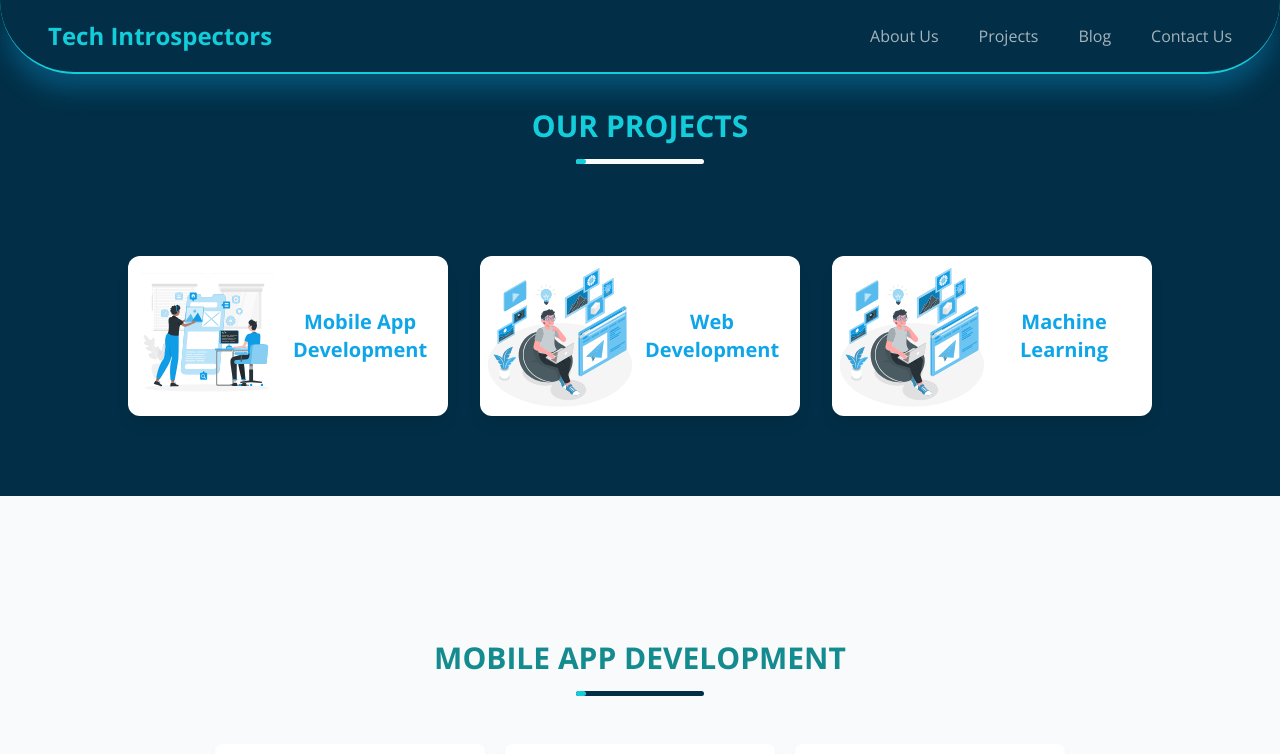
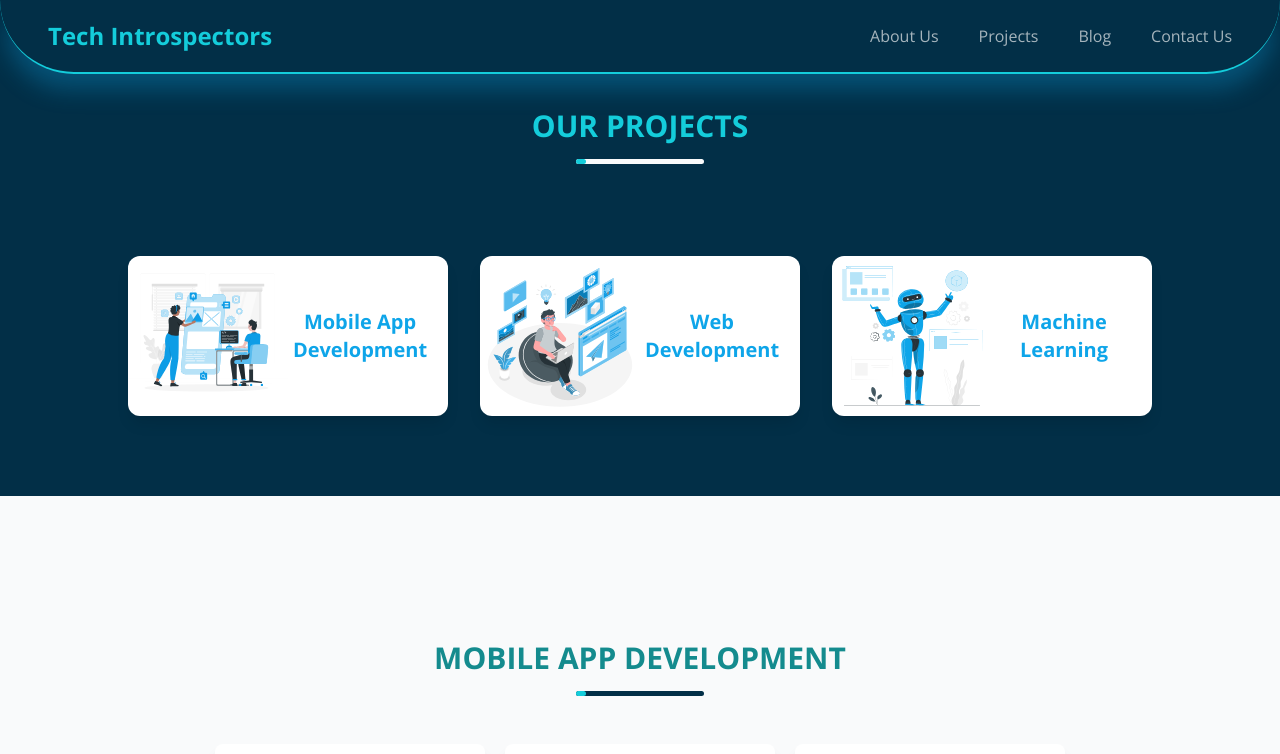
Before and after one commit to tech-introspectors/tech-introspectors-web, a Next.js app: page /projects in a window 1280 px wide. Shown: the top 754 px of the page. Built offline with nearby package versions, Linux system fonts and the light colour scheme.

Commit message:
✨ Updated project page

```diff
--- a/components/views/ProjectPage/components/ProjectCard.jsx
+++ b/components/views/ProjectPage/components/ProjectCard.jsx
@@ -22,7 +22,7 @@ const ProjectCard = ({
               rounded-lg duration-300 group
         "
         >
-          <Link href={projectDemoLink || "#"}>
+          <Link href={projectDemoLink || "#"} passHref>
             <a target={projectDemoLink && "_blank"}>
               <AiFillEye
                 className="text-white
--- a/data/aboutUsData/ourTeamData.js
+++ b/data/aboutUsData/ourTeamData.js
@@ -10,7 +10,7 @@ export const teamMemberData = [
   {
     img: "images/aboutUsImg/teamMemberImg/pavan.png",
     name: "M.Pavan Kumar",
-    profession: "Developer",
+    profession: "Co-Founder",
     aboutHim:
       "A front-end wizard. App UI developer, Full Stack developer | Self learner with a passion over learning.",
 
@@ -45,7 +45,7 @@ export const teamMemberData = [
   {
     img: "images/aboutUsImg/teamMemberImg/kamal.png",
     name: "D.Sai Kamal",
-    profession: "Developer",
+    profession: "Co-Founder",
     aboutHim:
       "A tech enthusiast and an AI,ML geek. Passionate about Data Science and currently on the journey to become a full stack developer.",
 
--- a/data/projectsData/typeOfprojectsData.js
+++ b/data/projectsData/typeOfprojectsData.js
@@ -11,7 +11,7 @@ export const typeOfprojectsData = [
   },
   {
     id: "machineLearning",
-    img: "images/projectsImg/web-development.svg",
+    img: "images/projectsImg/ml.svg",
     type: "Machine Learning",
   },
 ];
@@ -22,8 +22,7 @@ export const projectsShowCaseData = [
       {
         category: "Mobile APP",
         projectDemoLink: "/#",
-        projectImgSrc:
-          "/images/projectsImg/topProjectImg/home-screen.jpeg",
+        projectImgSrc: "/images/projectsImg/topProjectImg/home-screen.jpeg",
         projectName: "Leaf Disease Identification",
         projectDescription:
           "A mobile application that uses an integrated machine learning model to identify and classify leaves based on their disease.",
@@ -40,8 +39,7 @@ export const projectsShowCaseData = [
       {
         category: "Mobile APP",
         projectDemoLink: "/#",
-        projectImgSrc:
-          "/images/projectsImg/topProjectImg/musicplayer.jpg",
+        projectImgSrc: "/images/projectsImg/topProjectImg/musicplayer.jpg",
         projectName: "Flutter Music Player",
         projectDescription:
           "A music player with stunning UI that allows users to listen to music and play it in the background.",
@@ -50,8 +48,7 @@ export const projectsShowCaseData = [
       {
         category: "Mobile APP",
         projectDemoLink: "/#",
-        projectImgSrc:
-          "/images/projectsImg/topProjectImg/flutter-ocr.jpg",
+        projectImgSrc: "/images/projectsImg/topProjectImg/flutter-ocr.jpg",
         projectName: "Flutter OCR",
         projectDescription:
           "A mobile application to decompose the given image into objects and extract text from it.",
@@ -59,8 +56,7 @@ export const projectsShowCaseData = [
       {
         category: "Mobile APP",
         projectDemoLink: "/#",
-        projectImgSrc:
-          "/images/projectsImg/topProjectImg/radio.jpg",
+        projectImgSrc: "/images/projectsImg/topProjectImg/radio.jpg",
         projectName: "Radio app",
         projectDescription:
           "A mobile application that displays the local radio stations and allows users to listen to various radio stations.",
@@ -68,8 +64,7 @@ export const projectsShowCaseData = [
       {
         category: "Mobile APP",
         projectDemoLink: "/#",
-        projectImgSrc:
-          "/images/projectsImg/topProjectImg/news.jpeg",
+        projectImgSrc: "/images/projectsImg/topProjectImg/news.jpeg",
         projectName: "News App",
         projectDescription:
           "A mobile application that displays the latest news and articles from various news sources.",
@@ -80,7 +75,8 @@ export const projectsShowCaseData = [
     webDevelopmentProjects: [
       {
         category: "Web Application",
-        projectDemoLink: "/#",
+        projectDemoLink:
+          "https://object-classification-using-tf.herokuapp.com/",
         projectImgSrc:
           "/images/projectsImg/topProjectImg/obj classification.PNG",
         projectName: "Object Classification",
@@ -89,7 +85,7 @@ export const projectsShowCaseData = [
       },
       {
         category: "Web Application",
-        projectDemoLink: "/#",
+        projectDemoLink: "basic-banking-system-six.vercel.app",
         projectImgSrc:
           "/images/projectsImg/topProjectImg/basic-banking-system.png",
         projectName: "Banking Web Application",
@@ -98,7 +94,8 @@ export const projectsShowCaseData = [
       },
       {
         category: "Web Application",
-        projectDemoLink: "/#",
+        projectDemoLink:
+          "https://dantusaikamal.github.io/Covid-Emergency-Resources/",
         projectImgSrc:
           "/images/projectsImg/topProjectImg/emergency-supplies.PNG",
         projectName: "Covid Emergency Supplies",
@@ -107,18 +104,16 @@ export const projectsShowCaseData = [
       },
       {
         category: "Web Application",
-        projectDemoLink: "/#",
-        projectImgSrc:
-          "/images/projectsImg/topProjectImg/social media.png",
+        projectDemoLink: "https://mg-share-me.netlify.app/",
+        projectImgSrc: "/images/projectsImg/topProjectImg/social media.png",
         projectName: "Social media app",
         projectDescription:
           "A web application that allows users to share their posts and comments with other users.",
       },
       {
         category: "Web Application",
-        projectDemoLink: "/#",
-        projectImgSrc:
-          "/images/projectsImg/topProjectImg/whatsapp-clone.png",
+        projectDemoLink: "http://whatsapp-clone-eosin.vercel.app/",
+        projectImgSrc: "/images/projectsImg/topProjectImg/whatsapp-clone.png",
         projectName: "Whatsapp Clone",
         projectDescription:
           "A web application that allows users to send and receive messages with other users.",
@@ -126,8 +121,7 @@ export const projectsShowCaseData = [
       {
         category: "Web Application",
         projectDemoLink: "/#",
-        projectImgSrc:
-          "/images/projectsImg/topProjectImg/dashboard.png",
+        projectImgSrc: "/images/projectsImg/topProjectImg/dashboard.png",
         projectName: "Dashboard Visualization",
         projectDescription:
           "A web application that displays the data in a dashboard and visualizes it in various graphs.",
@@ -140,8 +134,7 @@ export const projectsShowCaseData = [
       {
         category: "Data Science",
         projectDemoLink: "/#",
-        projectImgSrc:
-          "/images/projectsImg/topProjectImg/churn.png",
+        projectImgSrc: "/images/projectsImg/topProjectImg/churn.png",
         projectName: "Telecom Churn Analysis",
         projectDescription:
           "A machine learning project that uses various machine learning algorithms to predict whether a customer will churn or not.",
@@ -149,8 +142,7 @@ export const projectsShowCaseData = [
       {
         category: "Deep Learning",
         projectDemoLink: "/#",
-        projectImgSrc:
-          "/images/projectsImg/topProjectImg/stylegan.jpg",
+        projectImgSrc: "/images/projectsImg/topProjectImg/stylegan.jpg",
         projectName: "Semantic Editing using StyleGAN",
         projectDescription:
           "A deep learning project that uses stylegan to generate various facial features for given images.",
@@ -158,8 +150,7 @@ export const projectsShowCaseData = [
       {
         category: "Machine Learning",
         projectDemoLink: "/#",
-        projectImgSrc:
-          "/images/projectsImg/topProjectImg/hulo-clone.png",
+        projectImgSrc: "/images/projectsImg/topProjectImg/hulo-clone.png",
         projectName: "Movie Recommendation System",
         projectDescription:
           "A content-based recommendation system to recommend movies from a dataset of over 50,000 movies.",
```
Also changed, not shown: public/images/projectsImg/ml.svg (added).
